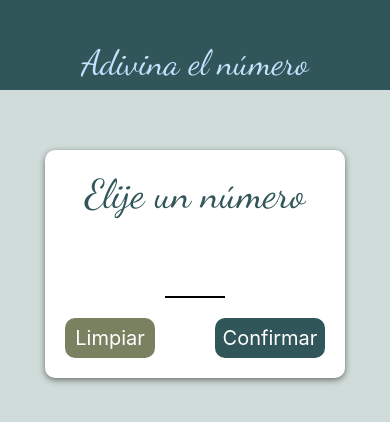
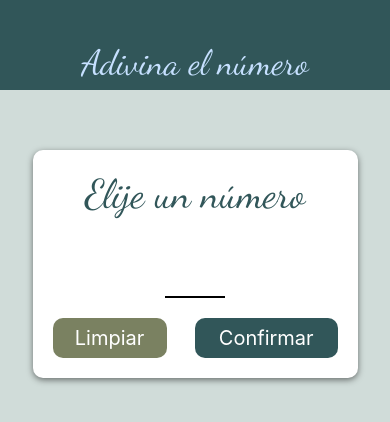
Before and after one commit to jorjonico/AppGame, a React Native app: screen / in a window 390 px wide. Shown: the top 422 px of the page. Built offline with nearby package versions, Linux system fonts and the light colour scheme.

Commit message:
finalizar juego

```diff
--- a/App.js
+++ b/App.js
@@ -2,6 +2,7 @@ import { StyleSheet, Text, View } from 'react-native';
 
 import GameScreen from './sceens/GameScreen';
 import Header from './components/Header';
+import ResultScreen from './sceens/ResultScreen';
 import StarGameScreen from './sceens/StartGameScreen';
 import { StatusBar } from 'expo-status-bar';
 import colors from './constants/colors';
@@ -12,16 +13,29 @@ export default function App() {
   const [loaded] = useFonts({
     Dancing: require('./assets/fonts/DancingScript-VariableFont_wght.ttf')
   });
-  const [userNumber, setUserNumber] = useState()
+  const [userNumber, setUserNumber] = useState();
+  const [winOrLose, setWinOrLose] = useState(false);
+  const [result, setResult] = useState('');
+
 
   const handleStarGame = (selectedNumber) => {
     setUserNumber(selectedNumber)
   }
+  const handleFinishGame = (selection, number) => {
+    if(((selection === 'lower' && userNumber < number) || selection === 'greater' && userNumber > number)
+    ){
+      setResult("ganado");
+    }else{
+      setResult("perdido");
+    }
+    setWinOrLose(true);
+  }
+  let content = <StarGameScreen onStarGame={handleStarGame} />;
 
-  let content = <StarGameScreen onStarGame={handleStarGame} />
-
-  if (userNumber){
-    content = <GameScreen />
+  if (userNumber && winOrLose === true){
+    content = <ResultScreen result={result} />
+  } else if (userNumber){
+    content = <GameScreen handleResult={handleFinishGame}/>
   }
 
   if(!loaded){
--- a/components/Card.js
+++ b/components/Card.js
@@ -1,7 +1,9 @@
-import { StyleSheet, Text, View } from 'react-native'
+import { Dimensions, StyleSheet, Text, View } from 'react-native'
 
 import React from 'react'
 
+const width = Dimensions.get('window').width
+const height = Dimensions.get('window').height
 const Card = ({children, newStyles}) => {
     return <View style={{...styles.inputContainer, ...newStyles}}>{children}</View>
 }
@@ -10,7 +12,8 @@ export default Card;
 
 const styles = StyleSheet.create({
     inputContainer:{
-        width: 300,
+        width: width / 1.2,
+        maxWidth: 400,
         alignItems: 'center',
         padding: 20,
         alignItems: 'center',
--- a/sceens/GameScreen.js
+++ b/sceens/GameScreen.js
@@ -5,7 +5,7 @@ import Card from '../components/Card';
 import colors from '../constants/colors';
 import fontSize from '../constants/fontSize';
 
-const GameScreen = () => {
+const GameScreen = ({handleResult}) => {
     const [currentGuess, setCurrentGuess] = useState();
 
     useEffect(() => {
@@ -17,10 +17,10 @@ const GameScreen = () => {
         <Text style={styles.title02}>La suposición del oponente</Text>
         <Text style={styles.title01}>{currentGuess}</Text>
         <Card newStyles={styles.buttonContainer}>
-            <Pressable style={styles.cleanButton}>
+            <Pressable style={styles.cleanButton} onPress={() => handleResult('lower', currentGuess)}>
                 <Text style={{color: 'white', fontSize: fontSize.h2}}>Menor</Text>
             </Pressable>
-            <Pressable style={{...styles.cleanButton, backgroundColor: colors.primary}}>
+            <Pressable style={{...styles.cleanButton, backgroundColor: colors.primary}} onPress={() => handleResult('greater', currentGuess)}>
                 <Text style={{color: 'white', fontSize: fontSize.h2}}>Mayor</Text>
             </Pressable>
         </Card>
@@ -40,7 +40,7 @@ const styles = StyleSheet.create({
         flexDirection: 'row',
         justifyContent: 'space-between',
         marginTop: 20,
-        width: 300,
+        width: '80%',
     },
     title01:{
         fontFamily: 'Dancing',
@@ -55,7 +55,7 @@ const styles = StyleSheet.create({
     cleanButton:{
         backgroundColor: colors.secondary,
         height: 40,
-        width: 90,
+        width: '40%',
         justifyContent: 'center',
         alignItems: 'center',
         borderRadius: 10,
--- /dev/null
+++ b/sceens/ResultScreen.js
@@ -0,0 +1,39 @@
+import { Image, StyleSheet, Text, View } from 'react-native'
+
+import Card from '../components/Card'
+import React from 'react'
+import colors from '../constants/colors'
+import fontSize from '../constants/fontSize'
+
+const ResultScreen = ({result}) => {
+    return (
+        <View style={styles.conteiner}>
+            <Card>
+                <Text style={styles.title02}>{`Tu has ${result} el juego`}</Text>
+                <Image
+                style={styles.imgContainer}
+                source={{uri: "https://img.freepik.com/vector-gratis/facebook-icono-me-gusta_1017-8081.jpg?w=740&t=st=1668521745~exp=1668522345~hmac=e18d81fc9f6c8bbd67cbefa97eb9e0bf3a9c722d99005665a8b5bcad099eeee1"}}
+                />
+            </Card>
+        </View>
+    )
+}
+
+export default ResultScreen
+
+const styles = StyleSheet.create({
+    conteiner:{
+        flex: 1,
+        justifyContent: 'center',
+        alignItems: 'center',
+    },
+    title02:{
+        fontFamily: 'Roboto',
+        fontSize: fontSize.h2,
+        color: colors.secondary,
+    },
+    imgContainer:{
+        width: 200,
+        height: 200,
+    },
+})
--- a/sceens/StartGameScreen.js
+++ b/sceens/StartGameScreen.js
@@ -1,4 +1,4 @@
-import { Button, Keyboard, Pressable, StyleSheet, Text, TouchableWithoutFeedback, View } from 'react-native'
+import { Button, Dimensions, Keyboard, Pressable, StyleSheet, Text, TouchableWithoutFeedback, View } from 'react-native'
 import React, { useState } from 'react'
 
 import Card from '../components/Card'
@@ -7,6 +7,8 @@ import colors from '../constants/colors'
 import fontSize from '../constants/fontSize'
 import { useFonts } from 'expo-font';
 
+const width = Dimensions.get('window').width
+const height = Dimensions.get('window').height
 const StarGameScreen = ({onStarGame}) => {
     const [loaded] = useFonts({
         Dancing: require('.././assets/fonts/DancingScript-VariableFont_wght.ttf'),
@@ -86,20 +88,20 @@ const styles = StyleSheet.create({
     cleanButton:{
         backgroundColor: colors.secondary,
         height: 40,
-        width: 90,
+        width: '40%',
         justifyContent: 'center',
         alignItems: 'center',
         borderRadius: 10,
     },
     confirmButton:{
         backgroundColor: colors.primary,
-        width: 110,
+        width: '50%',
     },
     confirmGame:{
         marginTop: 20,
         backgroundColor: colors.acento,
         height: 40,
-        width: 110,
+        width: '50%',
         justifyContent: 'center',
         alignItems: 'center',
         borderRadius: 10,
```
Also changed, not shown: assets/img/lose.jpg (added), assets/img/win.jpg (added).
